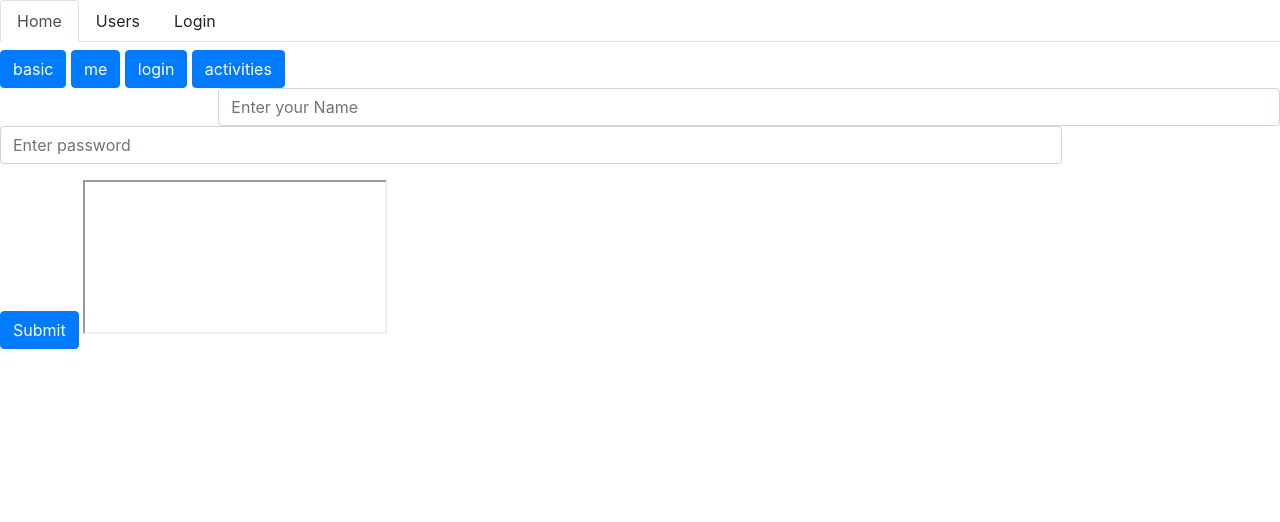
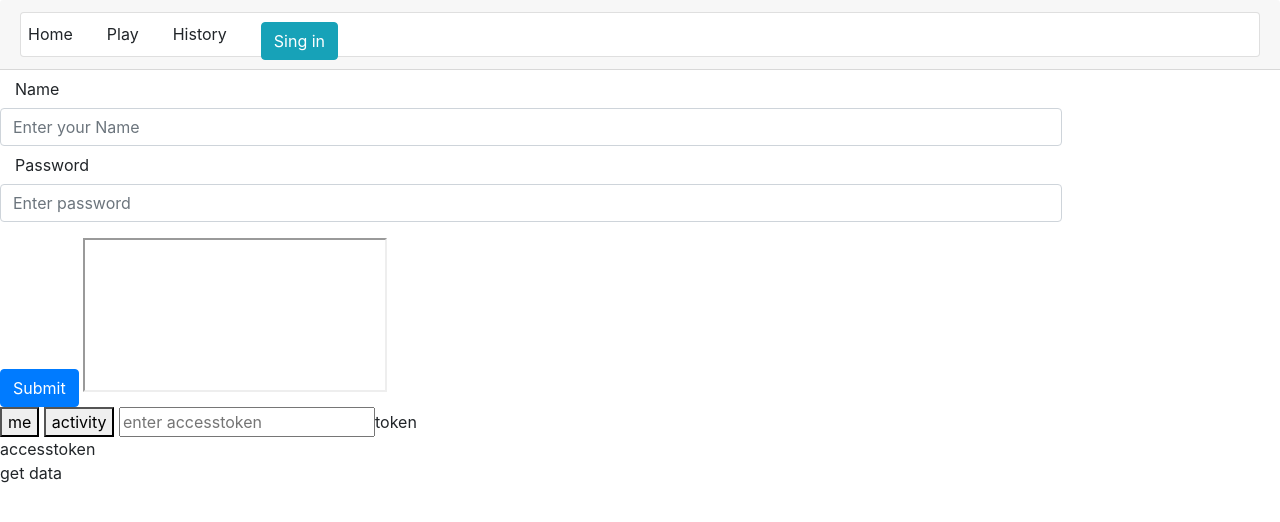
Before and after one commit to HirataYoshiki/scraping_restapi, a FastAPI app: page / in a window 1280 px wide. Shown: the top 522 px of the page. Run offline with FastAPI, Linux system fonts and the light colour scheme; some libraries are stand-ins or nearby versions.

Commit message:
Update frontend handle access_token

```diff
--- a/backend/Routers.py
+++ b/backend/Routers.py
@@ -88,7 +88,7 @@ class RouterUsers:
             "items":session.query(Model.User).filter(Model.User.username == name).one()
             }
 
-    @router.get("/users/me/")
+    @router.get("/users/me")
     async def read_users_me(current_user: Scheme.User = Depends(Auth.get_current_user)):
         return current_user
 
--- a/frontend/templates/header.html
+++ b/frontend/templates/header.html
@@ -1,14 +1,22 @@
-<nav>
-  <div class="nav nav-tabs" id="nav-tab" role="tablist">
-      <a class="nav-item nav-link active" id="nav-home-tab" data-toggle="tab" role="tab" aria-controls="nav-home" aria-selected="true" name="Home">Home</a>
-      <a class="nav-item nav-link" id="nav-profile-tab" data-toggle="tab"  role="tab" aria-controls="nav-profile" aria-selected="false" name="Users">Users</a>
-      <a class="nav-item nav-link" id="nav-contact-tab" data-toggle="tab"  role="tab" aria-controls="nav-contact" aria-selected="false" name = "Login">Login</a>
+<header>
+  <div class="card-header">
+    <div class="card text-center">
+      <ul class="nav nav-tabs card-header-tabs" display='flex'>
+        <li class="nav-item" display="inline">
+          <a class="nav-link" id='navi-home-tab' role="tab" data-toggle="tab" area-selected = "true" name='Home'>Home</a>
+        </li>
+        <li class="nav-item" display="inline">
+          <a class="nav-link" id='navi-play-tab' role="tab" data-toggle="tab" name='Play'>Play</a>
+        </li>
+        <li class="nav-item" display="inline">
+          <a class="nav-link" id='navi-history-tab' role="tab" data-toggle="tab" name='History'>History</a>
+        </li>
+        <li class="nav-item" display="inline">
+          <a class="nav-link" id='navi-history-tab' aline='left' name='Signin'>
+            <button type="button" class="btn btn-info" v-on:click="get_json_data('/users')">[[master.sign]]</button>
+        </a>
+        </li>
+      </ul>
+    </div>
   </div>
-</nav>
-<div class="tab-content" id="nav-tabContent">
-  <div class="tab-pane show active" id="nav-home" role="tabpanel" aria-labelledby="nav-home-tab">
-      <h1>[[master.text1]]</h1>
-      <h2>[[master.text2]]</h2>
-  </div>
-
-</div>
+</header>
--- a/frontend/templates/index.html
+++ b/frontend/templates/index.html
@@ -1,28 +1,25 @@
 {% extends "base.html"%}
 {% block body %}
-<button type="button" class="btn btn-primary" v-on:click="get_json_data('/')">basic</button>
-<button type="button" class="btn btn-primary" v-on:click="get_json_data('/users/me')">me</button>
-<button type="button" class="btn btn-primary" v-on:click="get_json_data('/login')">login</button>
-<button type="button" class="btn btn-primary" v-on:click="get_accesstoken('/token')">activities</button>
-
       <form target="AT">
             <div class="form-group row">
-                  <label for="inputPassword" class="col-lg-2 col-form-label">[[master.name]]</label>
                   <div class="col-sm-10">
-                        <input class="form-control" id="inputName" name="username" placeholder="Enter your Name">
+                        <label for="inputName" class="col-lg-2 col-form-label">Name</label><input class="form-control" id="inputName" name="username" placeholder="Enter your Name">
                   </div>
                   <div class="col-sm-10">
-                        <input class="form-control" type="password" id="inputPassword" name= "password" placeholder="Enter password">
+                        <label for="inputPassword" class="col-lg-2 col-form-label">Password</label><input class="form-control" type="password" id="inputPassword" name= "password" placeholder="Enter password">
                   </div>
             </div>
             <button type="submit" formmethod="post" formenctype="multipart/form-data" class="btn btn-primary" formaction="/token">Submit</button>
-            <iframe name="AT" id="accestoken"></iframe>
+            <iframe name="AT" id="acces" placeholder="accesstokens"></iframe>
+
 
       </form>
-
+      <button v-on:click="send_request('/users/me')">me</button>
+      <button v-on:click="send_request('/activities')">activity</button>
+      <input id=token placeholder="enter accesstoken">token
 [[master.message]]
 <br>
-[[master.text]]
+[[master.accesstoken]]
 <br>
 [[master.getdata]]
 <br>
--- a/frontend/templates/script.html
+++ b/frontend/templates/script.html
@@ -6,12 +6,13 @@
             data:{
                   Navbar:"navbar",
                   master:{
-                        name:"",
-                        text1:"",
+                        name:"Home",
+                        text1:"Hello",
                         text2:"",
-                        getdata:"",
+                        sign: "Sing in",
+                        getdata:"get data",
                         postdata:"",
-                        accesstoken:""
+                        accesstoken:"accesstoken"
                   },
                   templates:[
                         {
@@ -28,6 +29,16 @@
                               name:"Login",
                               text1:"This is login",
                               text2:"yaha"
+                        },
+                        {
+                              name:"Play",
+                              text1:"Play this app",
+                              text2:"interesting"
+                        },
+                        {
+                              name:"History",
+                              text1:"All about your activity",
+                              text2:"interesting"
                         }
                   ]
             },
@@ -42,23 +53,22 @@
                               }
                         }
                   },
-                  get_accesstoken: async function (url){
-                        const formdata = new FormData()
-                        formdata.append('username',"test")
-                        formdata.append('password',"test")
-                        const response = await axios.post(url,formdata).then(
-                              this.master.accesstoken = response.access_token
-                        )
+                  get_json_data: async function(url){
+                        const response = await axios.get(url)
+                        this.master.getdata=response.data
+
                   },
-                  get_json_data: async function(url){
-                        const response = await axios.get(url,{
+                  send_request:async function(url){
+                        var token = document.getElementById('token').value
+                        this.master.getdata=" "+"Bearer "+token
+                        this.master.accesstoken="Bearer "+token
+                        const response=await axios.get(url,{
                               headers:{
-                                    Authorization: "OAuth " + vm.master.accesstoken
+                                    accept: "application/json",
+                                    Authorization: this.master.accesstoken
                               }
-
-                        }).then(
+                        })
                         this.master.getdata=response.data
-                        )
                   }
             }
       })
```
